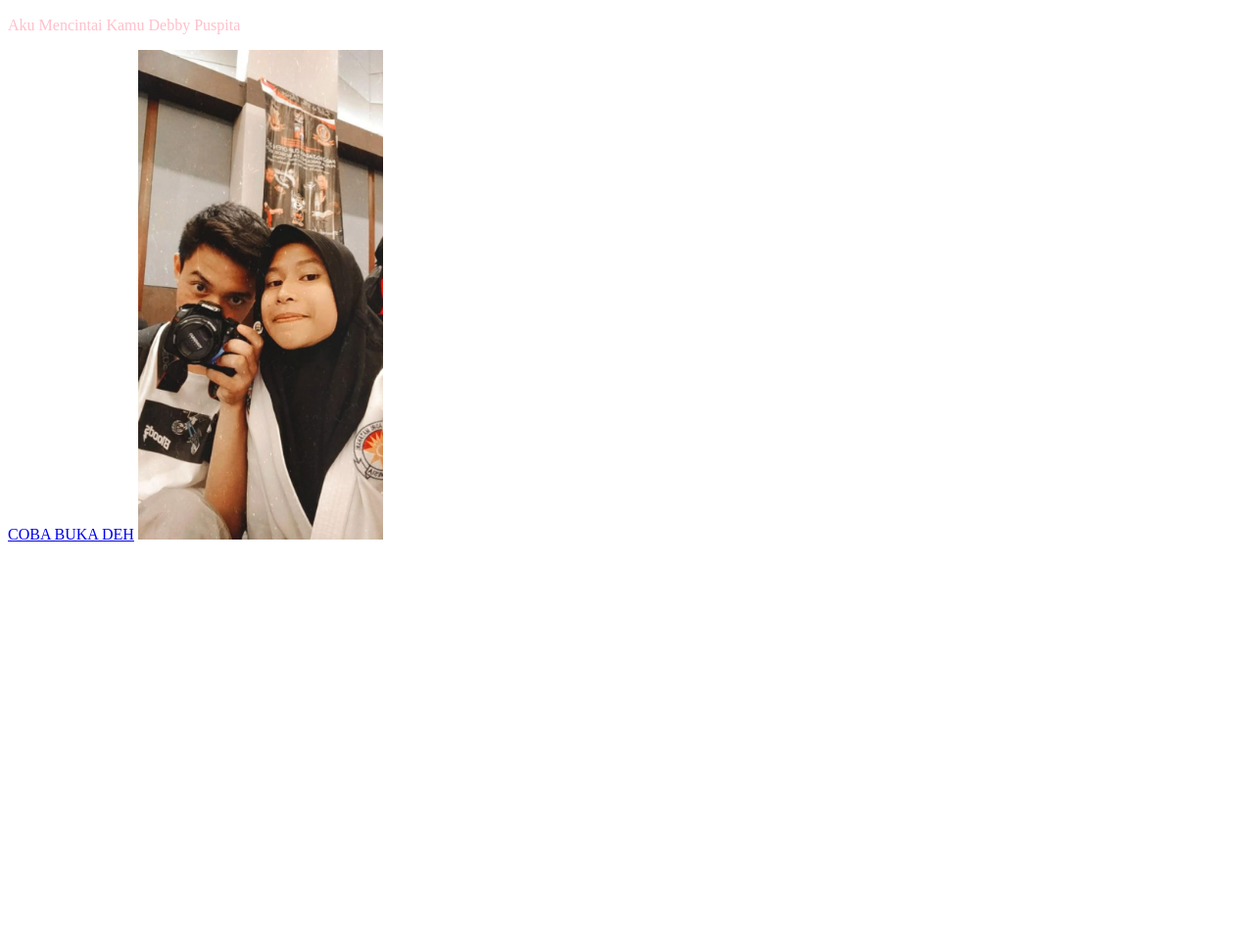
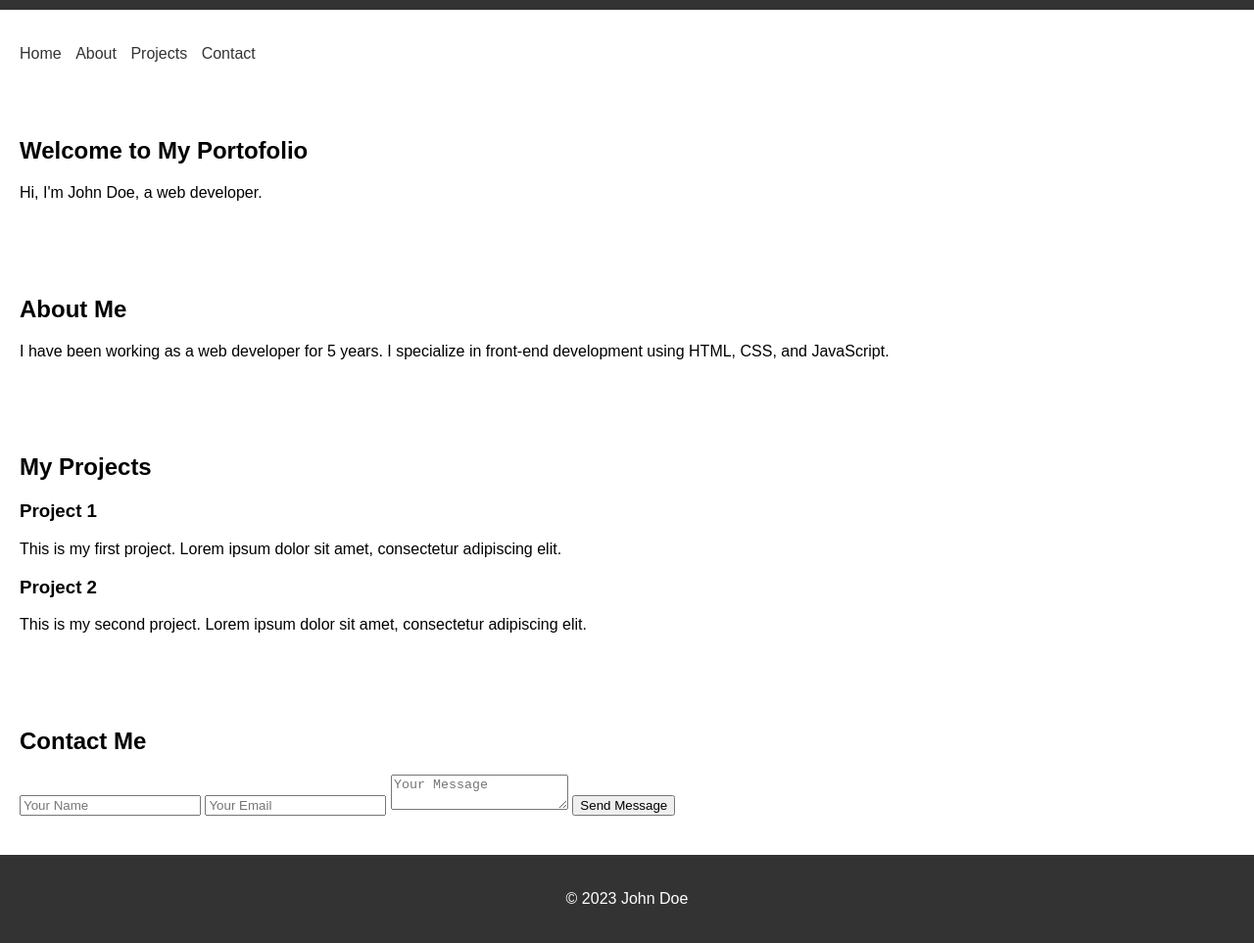
Before and after one commit to ahmadnurd18/Buat-Ayang.github.io, a plain HTML site: page index.html in a window 1280 px wide. Shown: the part 110-1073 px from the top of the page at 98% size. Before the commit the page ends 800 px from the top, so only its background shows below. Drawn offline with Linux system fonts and the light colour scheme.

Commit message:
mengubah file menjadi portofolio

```diff
--- a/index.html
+++ b/index.html
@@ -1,23 +1,62 @@
 <!DOCTYPE html>
-<html lang="en">
+<html>
   <head>
-    <meta charset="UTF-8" />
-    <meta name="viewport" content="width=, initial-scale=1.0" />
-    <title>babang</title>
+    <title>Portofolio</title>
+    <link rel="stylesheet" type="text/css" href="styles.css" />
   </head>
   <body>
-    <h1>INI AHMAD</h1>
-    <h2>dan ini DEBBY</h2>
-    <p style="color: pink">Aku Mencintai Kamu Debby Puspita</p>
-    <a
-      href="https://drive.google.com/drive/folders/1eyk1vX2_btEReb7Up-b3MSbgKMqTNMmp"
-      >COBA BUKA DEH</a
-    >
-    <img
-      src="IMG-20191219-WA0021.jpg"
-      alt="INI POTO AKU SAMA AYANG"
-      width="250"
-      height="500"
-    />
+    <header>
+      <h1>Portofolio</h1>
+    </header>
+    <nav>
+      <ul>
+        <li><a href="#home">Home</a></li>
+        <li><a href="#about">About</a></li>
+        <li><a href="#projects">Projects</a></li>
+        <li><a href="#contact">Contact</a></li>
+      </ul>
+    </nav>
+    <section id="home">
+      <h2>Welcome to My Portofolio</h2>
+      <p>Hi, I'm John Doe, a web developer.</p>
+    </section>
+    <section id="about">
+      <h2>About Me</h2>
+      <p>
+        I have been working as a web developer for 5 years. I specialize in
+        front-end development using HTML, CSS, and JavaScript.
+      </p>
+    </section>
+    <section id="projects">
+      <h2>My Projects</h2>
+      <div class="project">
+        <h3>Project 1</h3>
+        <p>
+          This is my first project. Lorem ipsum dolor sit amet, consectetur
+          adipiscing elit.
+        </p>
+      </div>
+      <div class="project">
+        <h3>Project 2</h3>
+        <p>
+          This is my second project. Lorem ipsum dolor sit amet, consectetur
+          adipiscing elit.
+        </p>
+      </div>
+    </section>
+    <section id="contact">
+      <h2>Contact Me</h2>
+      <form>
+        <input type="text" placeholder="Your Name" />
+        <input type="email" placeholder="Your Email" />
+        <textarea placeholder="Your Message"></textarea>
+        <button type="submit">Send Message</button>
+      </form>
+    </section>
+    <footer>
+      <p>&copy; 2023 John Doe</p>
+    </footer>
+
+    <script src="index.js"></script>
   </body>
 </html>
--- a/index.js
+++ b/index.js
@@ -0,0 +1,9 @@
+// Add smooth scrolling to navigation links
+document.querySelectorAll("nav a").forEach((anchor) => {
+  anchor.addEventListener("click", function (e) {
+    e.preventDefault();
+    document.querySelector(this.getAttribute("href")).scrollIntoView({
+      behavior: "smooth",
+    });
+  });
+});
--- /dev/null
+++ b/styles.css
@@ -0,0 +1,42 @@
+body {
+  font-family: Arial, sans-serif;
+  margin: 0;
+  padding: 0;
+}
+
+header,
+nav,
+section,
+footer {
+  padding: 20px;
+}
+
+header {
+  background-color: #333;
+  color: #fff;
+}
+
+nav ul {
+  list-style-type: none;
+  padding: 0;
+}
+
+nav ul li {
+  display: inline-block;
+  margin-right: 10px;
+}
+
+nav ul li a {
+  color: #333;
+  text-decoration: none;
+}
+
+section {
+  margin-bottom: 20px;
+}
+
+footer {
+  background-color: #333;
+  color: #fff;
+  text-align: center;
+}
```
